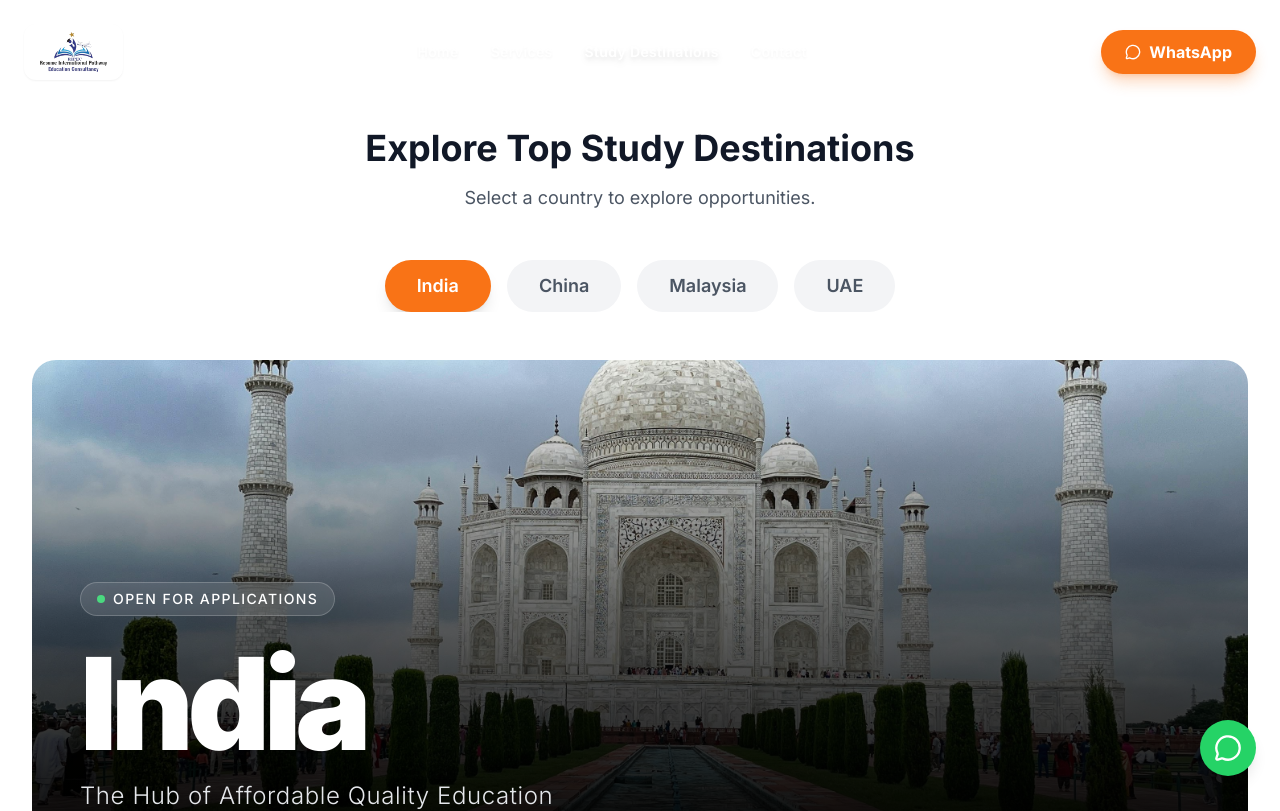
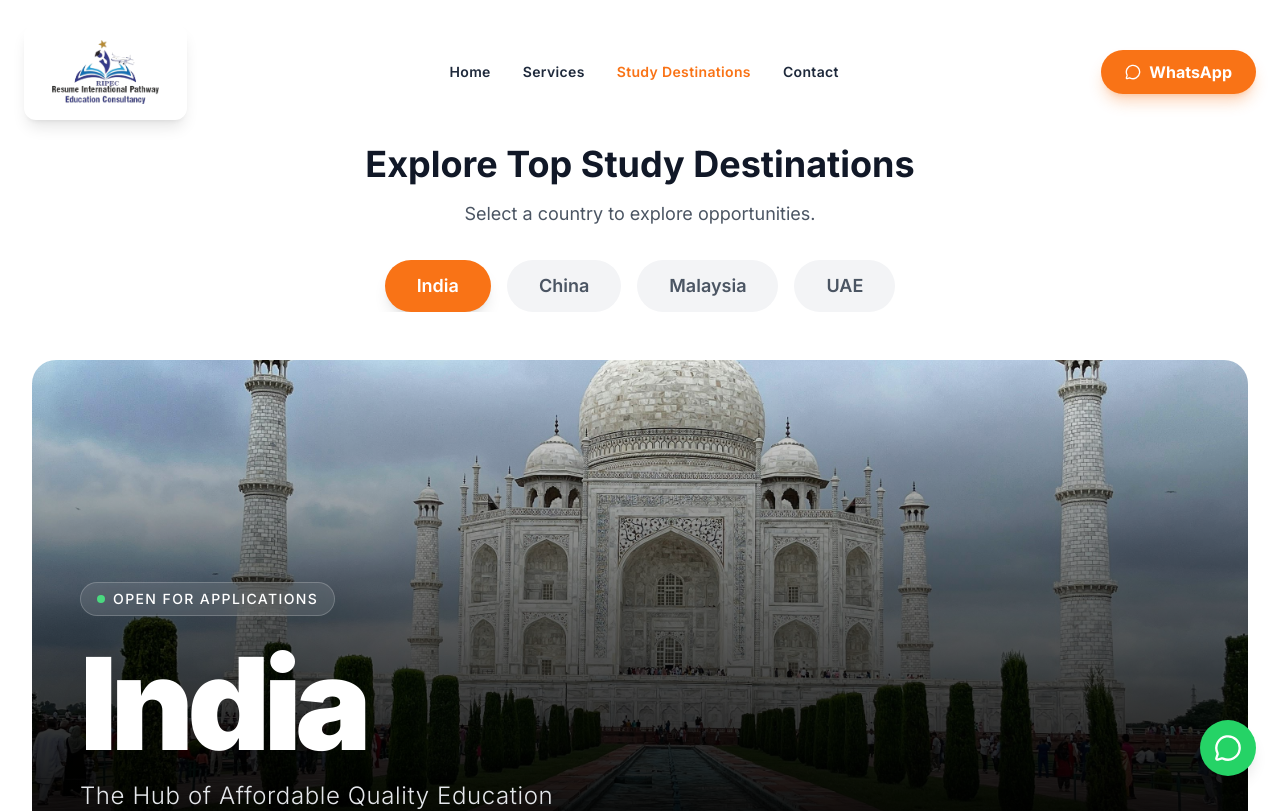
Before and after one commit to anoexpected/ripec, a Next.js app: page /destinations in a window 1280 px wide. Shown: the top 811 px of the page. Built offline with nearby package versions, Linux system fonts and the light colour scheme.

Commit message:
feat: enhance Navbar and Destinations components with improved styling and layout adjustments

```diff
--- a/app/destinations/page.tsx
+++ b/app/destinations/page.tsx
@@ -98,10 +98,10 @@ export default function Destinations() {
     const activeCountry = countries[activeTab as keyof typeof countries];
 
     return (
-        <main className="bg-white min-h-screen pt-20">
+        <main className="bg-white min-h-screen pt-28">
             <div className="max-w-7xl mx-auto px-4 sm:px-6 lg:px-8">
                 {/* Page Header */}
-                <div className="text-center py-12">
+                <div className="text-center py-8">
                     <h1 className="text-4xl font-bold text-gray-900 mb-4">
                         Explore Top Study Destinations
                     </h1>
--- a/components/layout/Navbar.tsx
+++ b/components/layout/Navbar.tsx
@@ -10,6 +10,9 @@ export default function Navbar() {
     const pathname = usePathname();
     const [isScrolled, setIsScrolled] = useState(false);
     const [isMobileMenuOpen, setIsMobileMenuOpen] = useState(false);
+
+    // Pages with dark hero backgrounds where white text is needed
+    const hasDarkHero = pathname === "/";
 
     useEffect(() => {
         const handleScroll = () => {
@@ -39,13 +42,13 @@ export default function Navbar() {
                     <div className="flex items-center justify-between">
                         {/* Brand Badge */}
                         <Link href="/" className="flex items-center">
-                            <div className="bg-white rounded-xl shadow-sm px-4 py-2 flex items-center justify-center">
+                            <div className="bg-white rounded-xl shadow-lg hover:shadow-xl transition-shadow duration-300 px-7 py-4 flex items-center justify-center">
                                 <Image
                                     src="/logo.png"
                                     alt="RIPEC Logo"
-                                    width={160}
-                                    height={50}
-                                    className="h-10 w-auto object-contain"
+                                    width={320}
+                                    height={100}
+                                    className="h-16 md:h-18 w-auto object-contain"
                                     priority
                                 />
                             </div>
@@ -58,10 +61,10 @@ export default function Navbar() {
                                     key={link.href}
                                     href={link.href}
                                     className={`text-sm font-semibold tracking-wide transition-all duration-300 ${pathname === link.href
-                                            ? isScrolled
+                                        ? isScrolled || !hasDarkHero
                                             ? "text-orange-500"
                                             : "text-white drop-shadow-md"
-                                            : isScrolled
+                                        : isScrolled || !hasDarkHero
                                             ? "text-slate-800 hover:text-orange-500"
                                             : "text-white/90 hover:text-white drop-shadow-sm"
                                         }`}
@@ -84,7 +87,7 @@ export default function Navbar() {
                             </a>
                             <button
                                 onClick={() => setIsMobileMenuOpen(!isMobileMenuOpen)}
-                                className={`md:hidden transition-colors ${isScrolled ? "text-slate-800" : "text-white"
+                                className={`md:hidden transition-colors ${isScrolled || !hasDarkHero ? "text-slate-800" : "text-white"
                                     }`}
                                 aria-label="Toggle menu"
                             >
```
Lines whose indentation alone changed are shown as unchanged.
